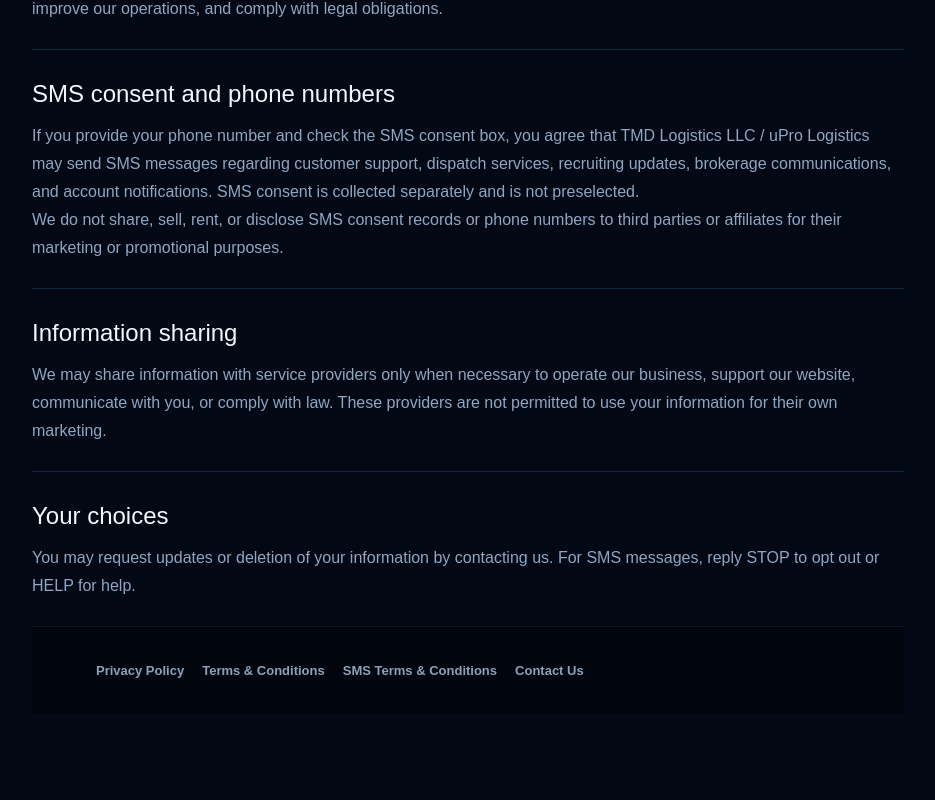
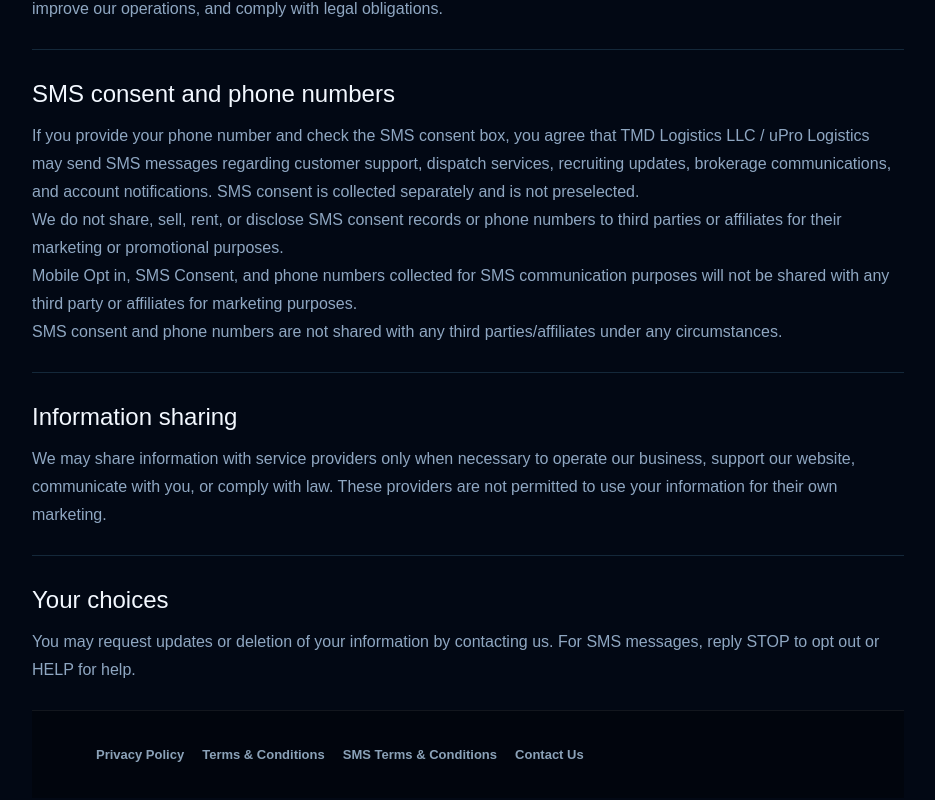
Before and after one commit to Ruziev-Gofur/uPRO-PARTNER, a Next.js app: page /privacy-policy in a window 1280 px wide. Shown: the part 690-1490 px from the top of the page, without its empty margins (172-1107 px from the left). Built offline with nearby package versions, Linux system fonts and the light colour scheme.

Commit message:
Add SMS sharing disclosures to legal pages

```diff
--- a/app/privacy-policy/page.tsx
+++ b/app/privacy-policy/page.tsx
@@ -43,6 +43,13 @@
           We do not share, sell, rent, or disclose SMS consent records or phone numbers to third parties or affiliates
           for their marketing or promotional purposes.
         </p>
+        <p>
+          Mobile Opt in, SMS Consent, and phone numbers collected for SMS communication purposes will not be shared with
+          any third party or affiliates for marketing purposes.
+        </p>
+        <p>
+          SMS consent and phone numbers are not shared with any third parties/affiliates under any circumstances.
+        </p>
       </section>
 
       <section>
--- a/app/terms-and-conditions/page.tsx
+++ b/app/terms-and-conditions/page.tsx
@@ -40,6 +40,13 @@
           By contacting us, you authorize us to respond using the contact details you provide. SMS communications are
           governed by our SMS Terms & Conditions and require separate consent.
         </p>
+        <p>
+          Mobile Opt in, SMS Consent, and phone numbers collected for SMS communication purposes will not be shared with
+          any third party or affiliates for marketing purposes.
+        </p>
+        <p>
+          SMS consent and phone numbers are not shared with any third parties/affiliates under any circumstances.
+        </p>
       </section>
 
       <section>
```
